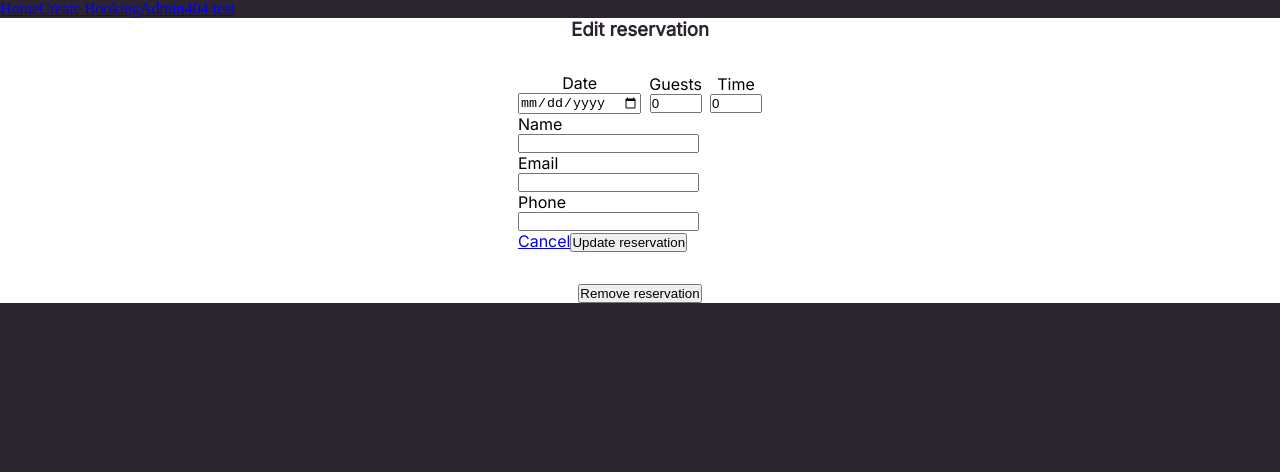
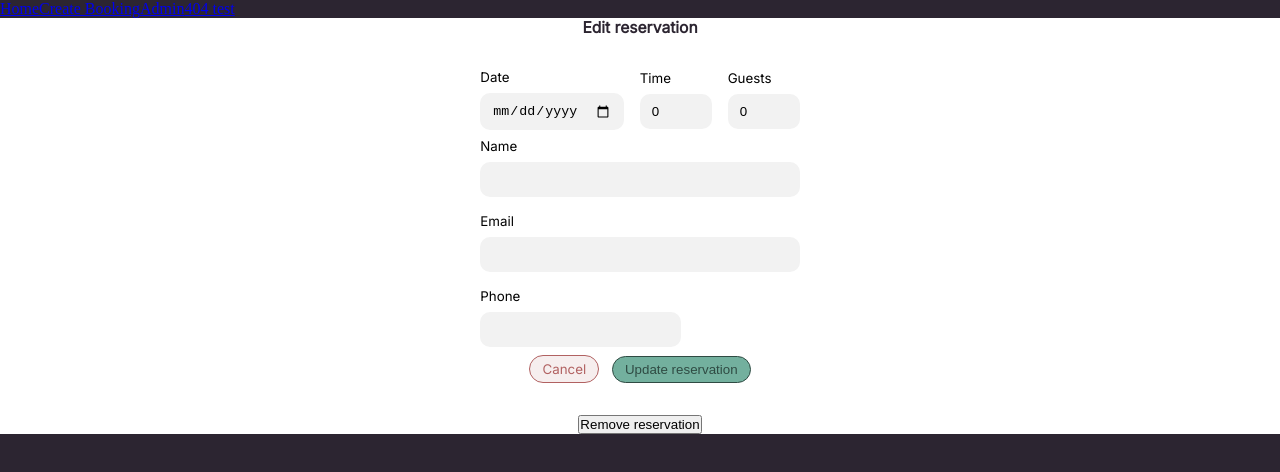
Before and after one commit to ViggoOhlsson/project-restaurant, a React (Create React App) app: page /edit-booking/1 in a window 1280 px wide. Shown: the top 472 px of the page. Built offline with nearby package versions, Linux system fonts and the light colour scheme; no server answers; a web font is replaced by a local one.

Commit message:
Styled inputs

```diff
--- a/src/components/pages/AdminEdit.tsx
+++ b/src/components/pages/AdminEdit.tsx
@@ -143,18 +143,6 @@ export function AdminEdit() {
               placeholder="Date"
             />
           </div>
-          <div className="form__guests">
-            <label htmlFor="guests">Guests</label>
-            <input
-              type="number"
-              name="guests"
-              min="1"
-              max="90"
-              value={editing.guests}
-              onChange={handleChange}
-              placeholder="Guests"
-            />
-          </div>
           <div className="form__time">
             <label htmlFor="time">Time</label>
             <input
@@ -166,6 +154,18 @@ export function AdminEdit() {
               value={editing.time}
               onChange={handleChange}
               placeholder="Time"
+            />
+          </div>
+          <div className="form__guests">
+            <label htmlFor="guests">Guests</label>
+            <input
+              type="number"
+              name="guests"
+              min="1"
+              max="90"
+              value={editing.guests}
+              onChange={handleChange}
+              placeholder="Guests"
             />
           </div>
         </div>
@@ -184,8 +184,8 @@ export function AdminEdit() {
           </div>
         </div>
         <div className="form__buttons">
-          <Link to={"/admin"}>Cancel</Link>
-          <button>Update reservation</button>
+          <Link className="form__cancel" to={"/admin"}>Cancel</Link>
+          <button className="form__update">Update reservation</button>
         </div>
       </form>
       <button
--- a/src/scss/layouts/_adminEdit.scss
+++ b/src/scss/layouts/_adminEdit.scss
@@ -13,25 +13,72 @@
   @include typography.inter();
   @include mixins.flex(column, center, center, 2rem);
   background-color: #fff;
+  font-size: 10pt;
 
   &__section {
+    @include mixins.flex(column, center, flex-start, 0.5rem);
+
     &--heading {
       color: $primary-purple;
     }
     &--form {
       background-color: #fff;
+      input {
+        background-color: #f2f2f2;
+        border: none;
+        padding: 10px 12px 10px 12px;
+        border-radius: 10px;
+      }
       .form__info {
-        @include mixins.flex(row, center, center, 0.5rem);
+        @include mixins.flex(row, center, center, 1rem);
       }
+
+      .form__user {
+        width: 100%;
+        @include mixins.flex(column, center, flex-start, 1rem);
+      }
+
       .form__date,
+      .form__time,
       .form__guests,
-      .form__time {
-        @include mixins.flex(column, center, center);
-      }
       .form__userName,
       .form__email,
       .form__phone {
-        @include mixins.flex(column, center, flex-start);
+        @include mixins.flex(column, center, flex-start, 0.5rem);
+      }
+
+      .form__userName, .form__email{
+        width: 100%;
+        input{
+            width: 100%;
+        }
+      }
+
+      .form__buttons {
+        @include mixins.flex(row, center, center, 0.8rem);
+        width: 100%;
+      }
+
+      .form__cancel {
+        padding: 5px 12px 5px 12px;
+        background-color: #f6eeee;
+        border: solid 1px #b16161;
+        border-radius: 20px;
+        text-decoration: none;
+        color: #b16161;
+
+        a:visited {
+          color: #b16161;
+        }
+      }
+
+      .form__update {
+        padding: 5px 12px 5px 12px;
+        background-color: #73b09e;
+        border: solid 1px #2f4b43;
+        color: #2f4b43;
+        border-radius: 20px;
+        font-size: 10pt;
       }
     }
   }
```
